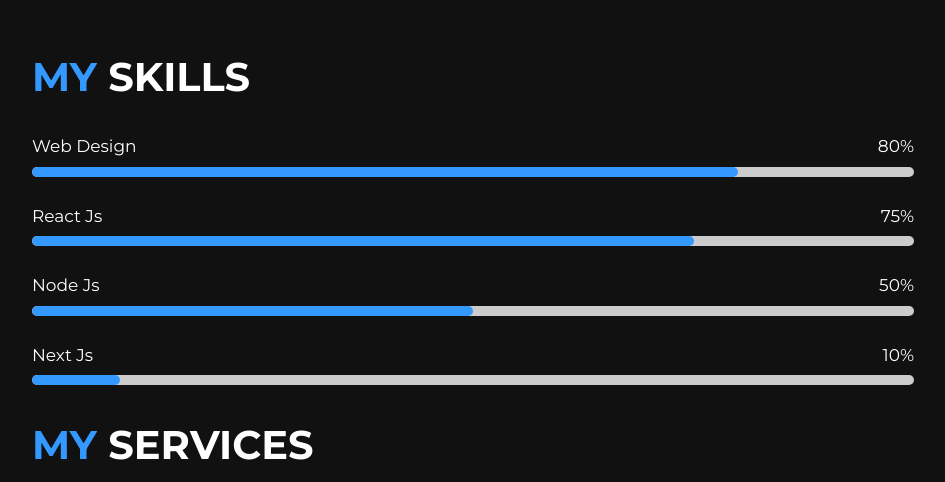
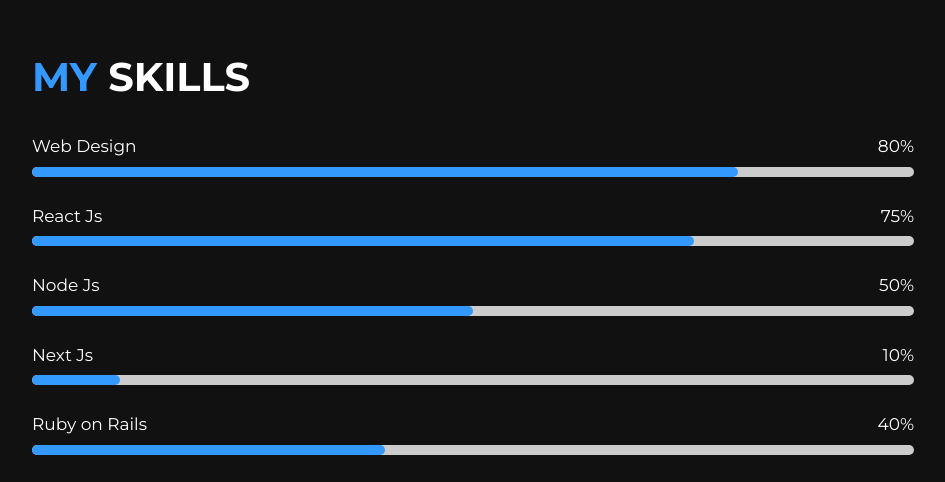
Before and after one commit to prakashbhaskaran/portfolio, a plain HTML site: page index.html in a window 1280 px wide. Shown: the part 2052-2534 px from the top of the page, without its empty margins (317-1262 px from the left). Drawn offline with nearby package versions, Linux system fonts and the light colour scheme.

Commit message:
added one skill

```diff
--- a/index.html
+++ b/index.html
@@ -350,6 +350,15 @@
             <h3>Next Js <span>10%</span></h3>
             <div class="bar"><span></span></div>
           </div>
+          <div
+            class="progress"
+            data-aos="fade-right"
+            data-aos-duration="1600"
+            data-aos-once="true"
+          >
+            <h3>Ruby on Rails <span>40%</span></h3>
+            <div class="bar"><span></span></div>
+          </div>
         </div>
         <!--    <div class="box-container">
           <div class="box">
@@ -510,10 +519,10 @@
           <img
             src="https://images.unsplash.com/photo-1536924940846-227afb31e2a5?ixid=MnwxMjA3fDB8MHxwaG90by1wYWdlfHx8fGVufDB8fHx8&ixlib=rb-1.2.1&auto=format&fit=crop&w=747&q=80"
           />
-          <h3>First Web app</h3>
+          <h3>Forum App</h3>
           <div class="icons">
             <a
-              href="https://prakashbhaskaran.github.io/internWeb/"
+              href="https://public-post.herokuapp.com"
               class="fas fa-external-link-alt"
               target="_blank"
             ></a>
--- a/style.css
+++ b/style.css
@@ -259,6 +259,9 @@ header .follow a:hover {
 
 .about .row-2 .skills .progress:nth-child(4) .bar span {
   width: 10%;
+}
+.about .row-2 .skills .progress:nth-child(5) .bar span {
+  width: 40%;
 }
 .about .row-2 .box-container {
   flex: 1 1 40rem;
```
